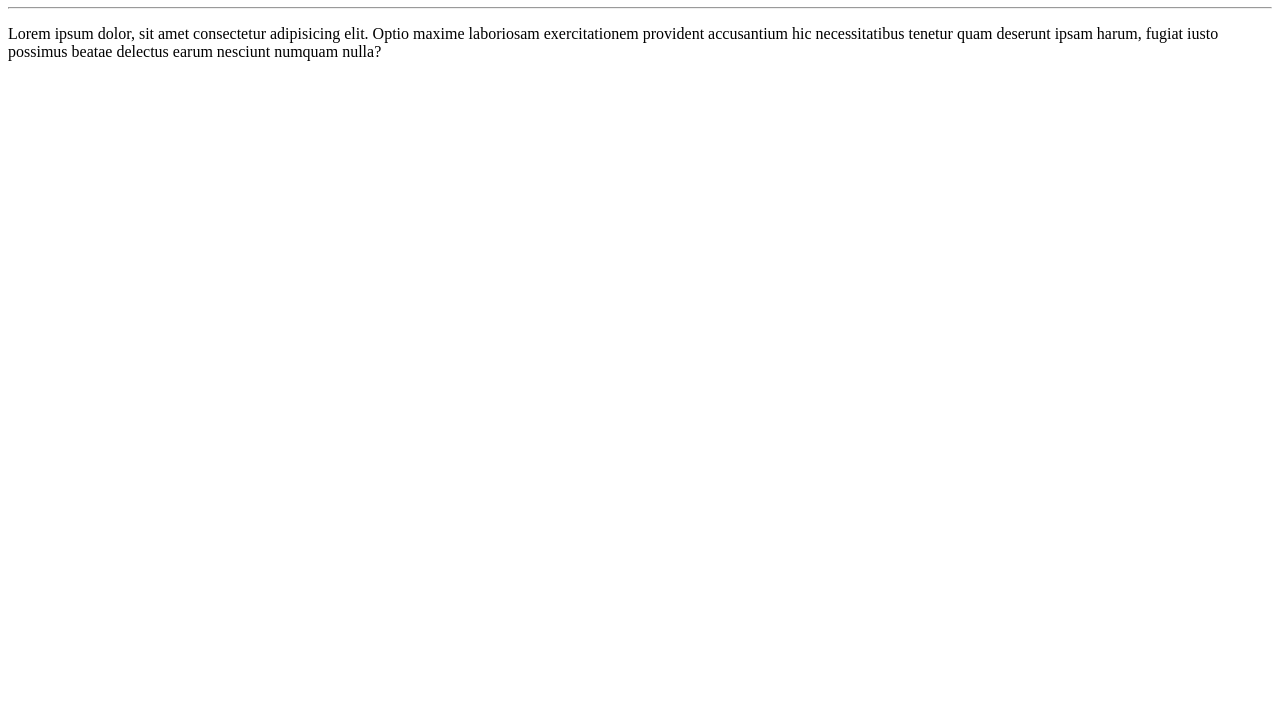
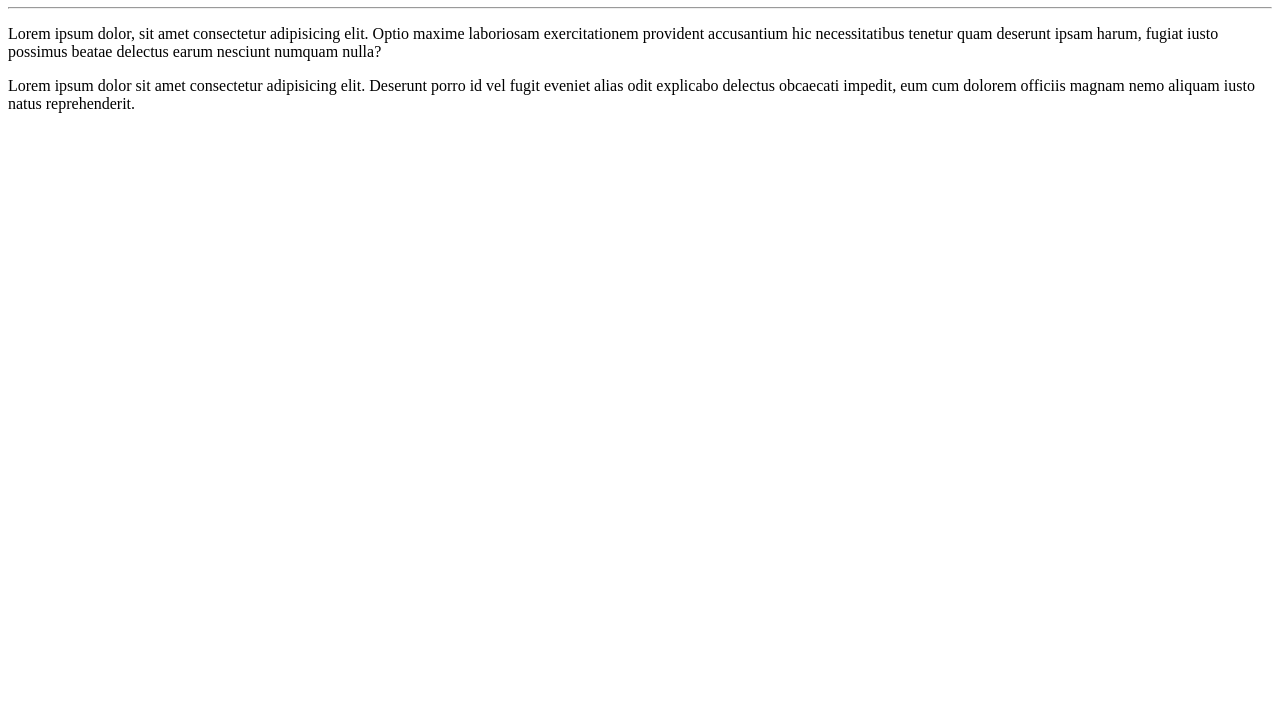
Before and after one commit to Lucas-Moura-Da-Silva/Ola-Mundo, a plain HTML site: page site-exemplo/index.html in a window 1280 px wide. Shown: the part 73-800 px from the top of the page. Drawn offline with Linux system fonts and the light colour scheme.

Commit message:
Adicionei um paragrafo

```diff
--- a/site-exemplo/index.html
+++ b/site-exemplo/index.html
@@ -9,5 +9,6 @@
     <h1>Olá, Mundo!</h1>
     <hr>
     <p>Lorem ipsum dolor, sit amet consectetur adipisicing elit. Optio maxime laboriosam exercitationem provident accusantium hic necessitatibus tenetur quam deserunt ipsam harum, fugiat iusto possimus beatae delectus earum nesciunt numquam nulla?</p>
+    <p>Lorem ipsum dolor sit amet consectetur adipisicing elit. Deserunt porro id vel fugit eveniet alias odit explicabo delectus obcaecati impedit, eum cum dolorem officiis magnam nemo aliquam iusto natus reprehenderit.</p>
 </body>
 </html>
```
